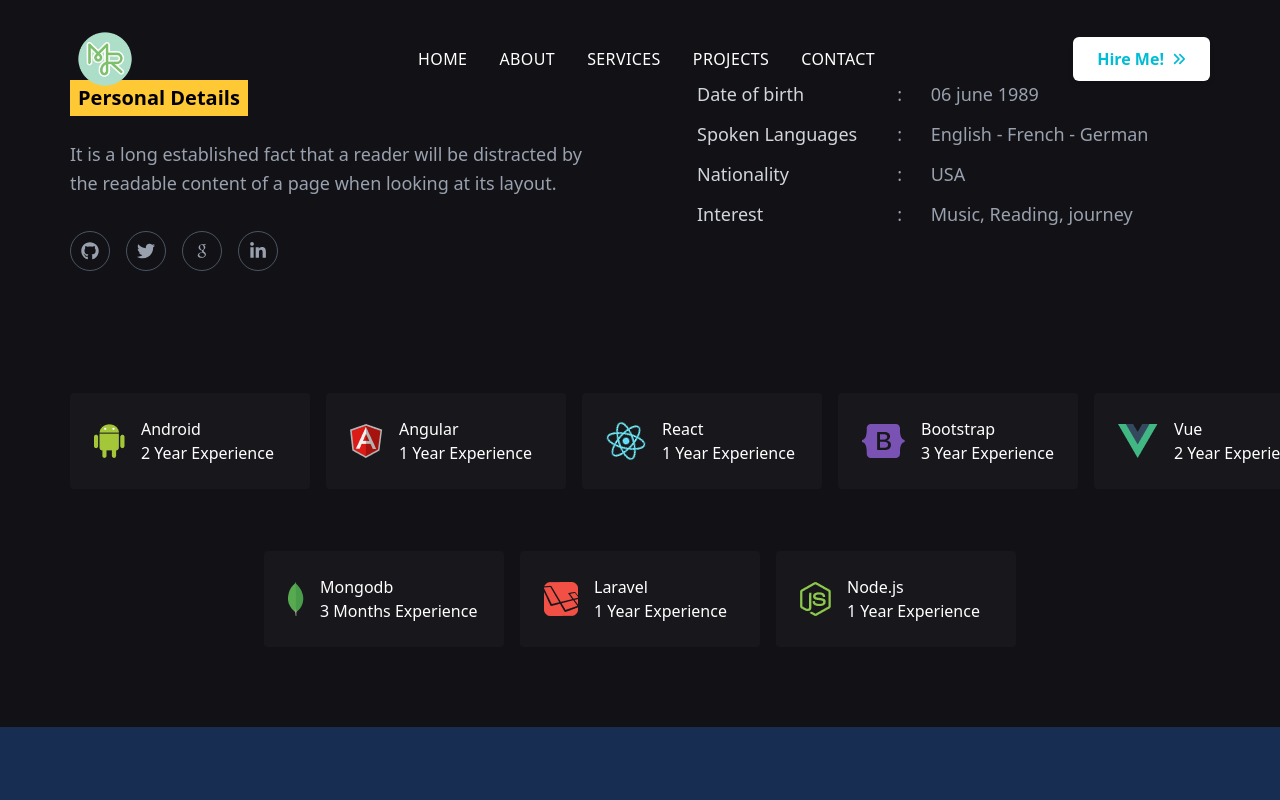
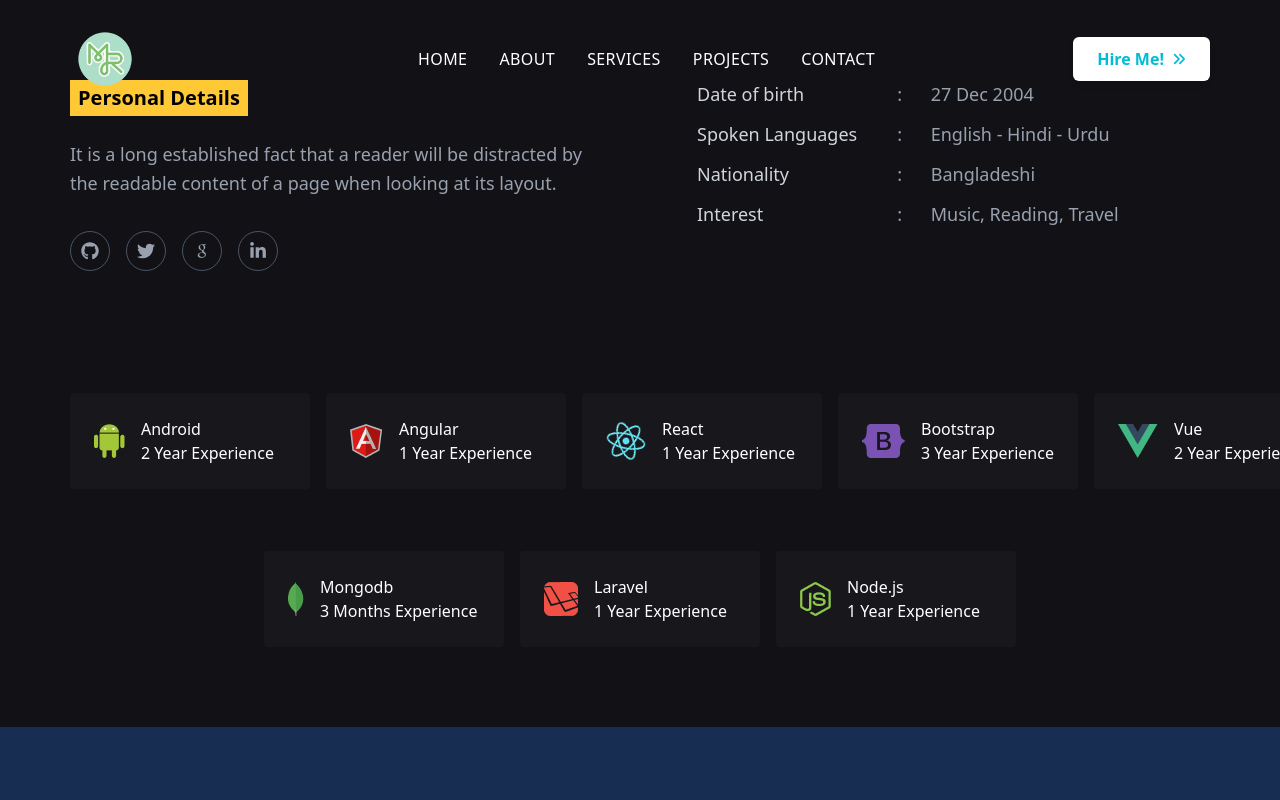
Before and after one commit to mesbaulrafi/myPortfolio, a React (Vite) app: page /about in a window 1280 px wide. Shown: the top 800 px of the page. Built offline with nearby package versions, Linux system fonts and the light colour scheme.

Commit message:
edit Personal Details

```diff
--- /dev/null
+++ b/src/components/ToolCard.jsx
@@ -0,0 +1,16 @@
+import React from 'react'
+
+
+   const ToolCard = ({ img, title, exp, isSpinning }) => (
+  <div className="bg-[#1e1e24] p-5 flex items-center gap-4 rounded hover:border hover:border-yellow-500 transition-all cursor-pointer">
+    <img src={img} alt={title} className={`w-10 h-10 object-contain ${isSpinning ? "animate-spin" : ""}`} />
+    <div>
+      <h3 className="font-semibold text-white">{title}</h3>
+      <p className="text-gray-400 text-sm">{exp}</p>
+    </div>
+  </div>
+);
+
+
+
+export default ToolCard
--- a/src/components/layouts/About.jsx
+++ b/src/components/layouts/About.jsx
@@ -49,10 +49,10 @@ const About = () => {
               <p>Interest</p>
             </div>
             <div className="text-gray-400 space-y-3">
-              <p><span className="mr-6">:</span> 06 june 1989</p>
-              <p><span className="mr-6">:</span> English - French - German</p>
-              <p><span className="mr-6">:</span> USA</p>
-              <p><span className="mr-6">:</span> Music, Reading, journey</p>
+              <p><span className="mr-6">:</span> 27 Dec 2004</p>
+              <p><span className="mr-6">:</span> English - Hindi - Urdu</p>
+              <p><span className="mr-6">:</span> Bangladeshi</p>
+              <p><span className="mr-6">:</span> Music, Reading, Travel</p>
             </div>
           </div>
         </div>
```
